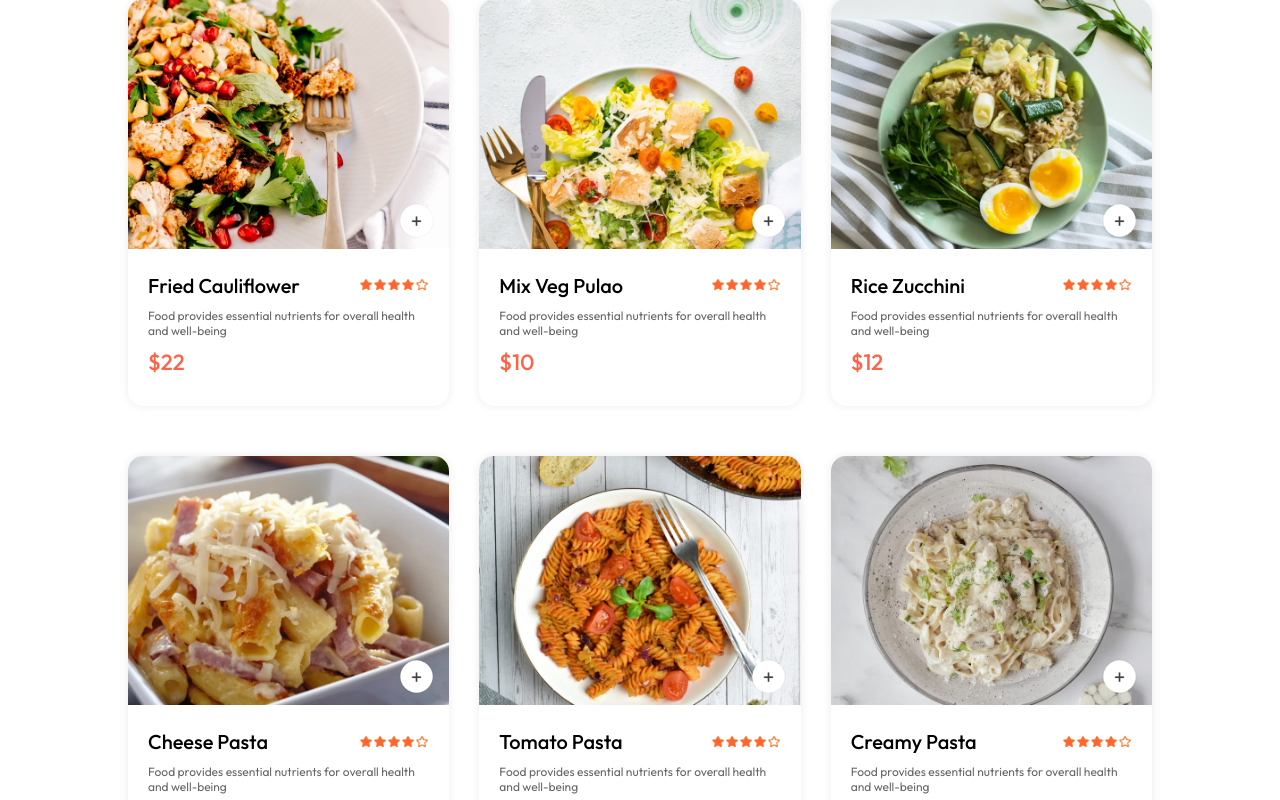
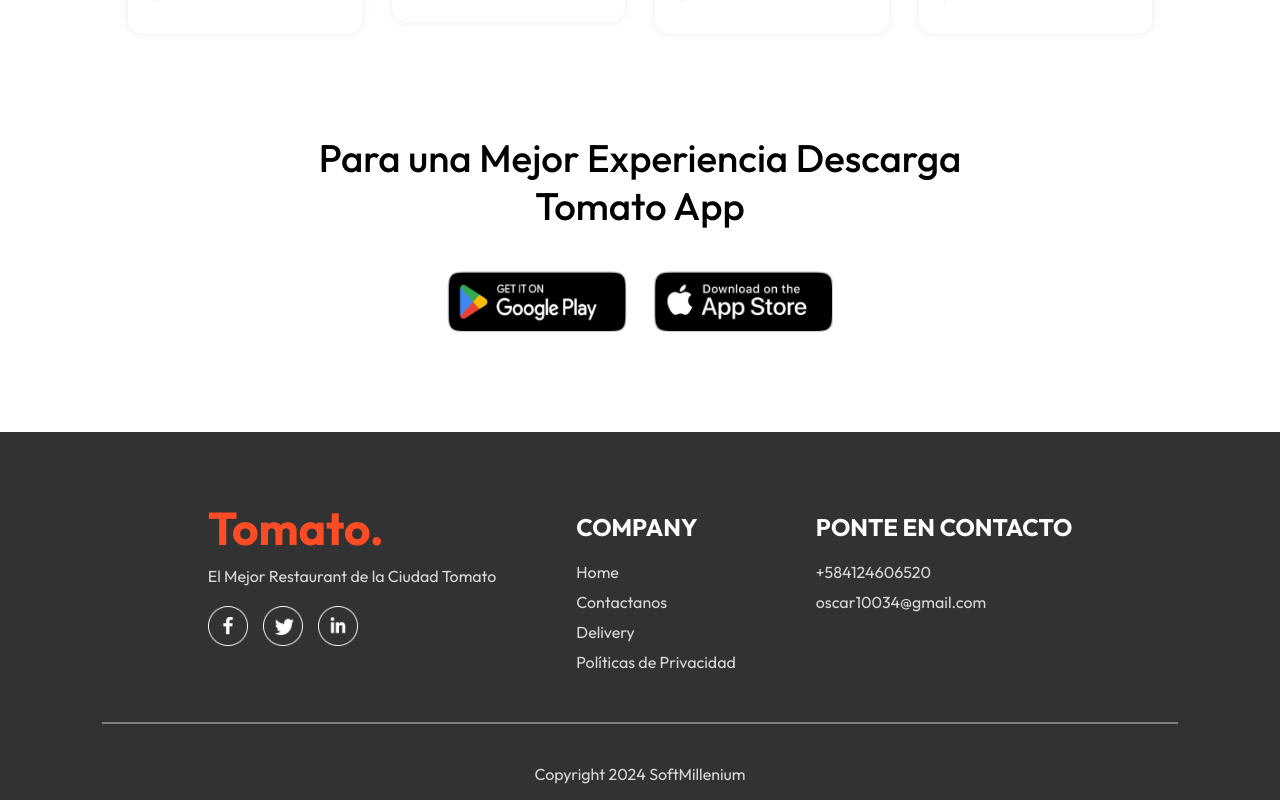
Before and after one commit to crearwebdesign/food, a React (Vite) app: page / in a window 1280 px wide. Shown: the part 4240-5040 px from the top of the page. Built offline with nearby package versions, Linux system fonts and the light colour scheme.

Commit message:
Act21012025

```diff
--- /dev/null
+++ b/src/components/AppDownload/AppDownload.css
@@ -0,0 +1,25 @@
+.app-download{
+    margin: auto auto;
+    margin-top: 100px;
+    font-size: max(3vw,20px);
+    text-align: center;
+    font-weight: 500;
+}
+
+.app-download-platfomrs{
+    display: flex;
+    justify-content: center;
+    gap: max(2vw,10px);
+    margin-top: 40px;
+}
+
+.app-download-platfomrs img{
+    width: max(30vw,120px);
+    max-width: 180px;
+    transition: 0.5s;
+    cursor: pointer;
+}
+
+.app-download-platfomrs img:hover{
+    transform: scale(1.05);
+}
--- /dev/null
+++ b/src/components/AppDownload/AppDownload.jsx
@@ -0,0 +1,17 @@
+import React from 'react';
+import './AppDownload.css';
+import { assets } from '../../assets/assets';
+
+const AppDownload = () => {
+  return (
+    <div className='app-download' id='app-download'>
+      <p>Para una Mejor Experiencia Descarga <br/> Tomato App</p>
+      <div className="app-download-platfomrs">
+        <img src={assets.play_store} alt="" />
+        <img src={assets.app_store} alt="" />
+      </div>
+    </div>
+  )
+}
+
+export default AppDownload
--- a/src/components/ExploreMenu/ExploreMenu.css
+++ b/src/components/ExploreMenu/ExploreMenu.css
@@ -57,3 +57,10 @@
     border: 4px solid tomato;
     padding: 2px;
 }
+
+@media (max-width:1050px) {
+    .explore-menu-text{
+        max-width: 100%;
+        font-size: 14px;
+    }
+}
--- a/src/components/FoodDisplay/FoodDisplay.css
+++ b/src/components/FoodDisplay/FoodDisplay.css
@@ -9,7 +9,7 @@
 
 .food-display-list{
     display: grid;
-    grid-template-columns: repeat(auto-fill,minmax(240px,1fr));
+    grid-template-columns: repeat(auto-fill,minmax(200px,1fr)); /* original era : minmax(240px,1fr) */
     margin-top: 30px;
     gap: 30px;
     row-gap: 50px;
--- a/src/components/Footer/Footer.css
+++ b/src/components/Footer/Footer.css
@@ -7,12 +7,23 @@
     gap: 20px;
     padding: 20px 8vw;
     padding-top: 80px;
+    margin-top: 100px;
 }
 
 .footer-content{
     width: 100%;
-    display: grid;
+    /* display: grid;
     grid-template-columns: 2fr 1fr 1 fr;
+    estan son las instrucciones originales, pero no se ven bien y las cambie por las siguientes
+    tambien cambiando solo esto
+    grid-template-columns: repeat(auto-fill, minmax(200px, 1fr)); */
+
+    display: flex;
+    flex-direction: row; /* Cambiar a row */
+    flex-wrap: wrap; /* Para permitir el envolvimiento en varias filas */
+    justify-content: center;
+
+
     gap: 80px;
 }
 
@@ -26,9 +37,23 @@
 .footer-content-left li, .footer-content-center li, .footer-content-right li {
    list-style: none;
    margin-bottom: 10px;
+   cursor: pointer;
 }
 
 .footer-content-center h2, .footer-content-right h2 {
     color: white;
 
  }
+
+ .footer-social-icons img {
+    width: 40px;
+    margin-right: 15px;
+ }
+
+ .footer hr {
+    width: 100%;
+    height: 2px;
+    margin: 20px 0;
+    background-color: grey;
+    border : none;
+ }
--- a/src/components/Footer/Footer.jsx
+++ b/src/components/Footer/Footer.jsx
@@ -28,7 +28,7 @@
             <h2>PONTE EN CONTACTO</h2>
                 <ul>
                     <li>+584124606520</li>
-                    <li>oscar10034@gmail.comj</li>
+                    <li>oscar10034@gmail.com</li>
                 </ul>
         </div>
       </div>
--- a/src/components/Header/Header.css
+++ b/src/components/Header/Header.css
@@ -38,3 +38,22 @@
     font-size: max(1vw,13px);
     border-radius: 50px;
 }
+
+@media (max-width:1050px){
+
+    .header-contents{
+        max-width: 45%;
+    }
+}
+
+@media (max-width:750px){
+    .header-contents{
+        max-width: 65%;
+    }
+    .header-contents p{
+        display: none;
+    }
+    .header-contents button{
+        padding: 2vw 4vw;
+    }
+}
--- a/src/components/Navbar/Navbar.css
+++ b/src/components/Navbar/Navbar.css
@@ -60,3 +60,49 @@
     top: -8px;
     right: -8px;
 }
+
+@media (max-width:1050px) {
+    .navbar .logo {
+        width: 140px;
+    }
+    .navbar-menu{
+        gap: 20px;
+        font-size: 17px;
+    }
+    .navbar-right{
+        gap: 30px;
+    }
+    .navbar-right img{
+        width: 22px;
+    }
+    .navbar-right button{
+        padding: 8px 25px;
+    }
+}
+
+@media (max-width:900px) {
+    .navbar .logo {
+        width: 140px;
+    }
+    .navbar-menu{
+        gap: 15px;
+        font-size: 16px;
+    }
+    .navbar-right{
+        gap: 20px;
+    }
+    .navbar-right img{
+        width: 20px;
+    }
+    .navbar-right button{
+        padding: 7px 20px;
+        font-size: 15px;
+    }
+}
+
+@media (max-width:750px) {
+     .navbar-menu{
+        display: none;
+    }
+
+}
--- a/src/index.css
+++ b/src/index.css
@@ -1,3 +1,4 @@
+
 @import url('https://fonts.googleapis.com/css2?family=Outfit:wght@100..900&display=swap');
 
 *{
@@ -6,6 +7,8 @@
   box-sizing: border-box;
   font-family: Outfit;
 }
+
+
 
 body{
   min-height: 100vh;
@@ -18,7 +21,7 @@
 
 .app{
   width: 80%;
-  margin: auto;
+  margin:auto;
 }
 
 @keyframes fadeIn {
--- a/src/pages/Home/Home.jsx
+++ b/src/pages/Home/Home.jsx
@@ -3,6 +3,7 @@
 import Header from '../../components/Header/Header'
 import ExploreMenu from '../../components/ExploreMenu/ExploreMenu'
 import FoodDisplay from '../../components/FoodDisplay/FoodDisplay'
+import AppDownload from '../../components/AppDownload/AppDownload'
 
 const Home = () => {
 
@@ -13,6 +14,7 @@
       <Header/>
       <ExploreMenu category={category} setCategory={setCategory}/>
       <FoodDisplay category={category}/>
+      <AppDownload/>
     </div>
   )
 }
```
